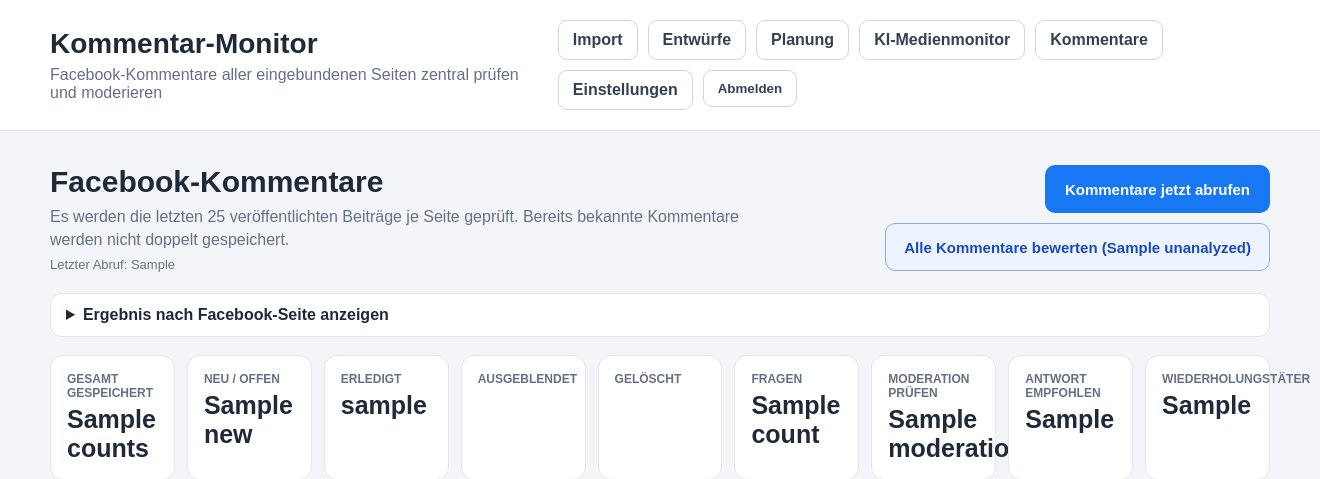
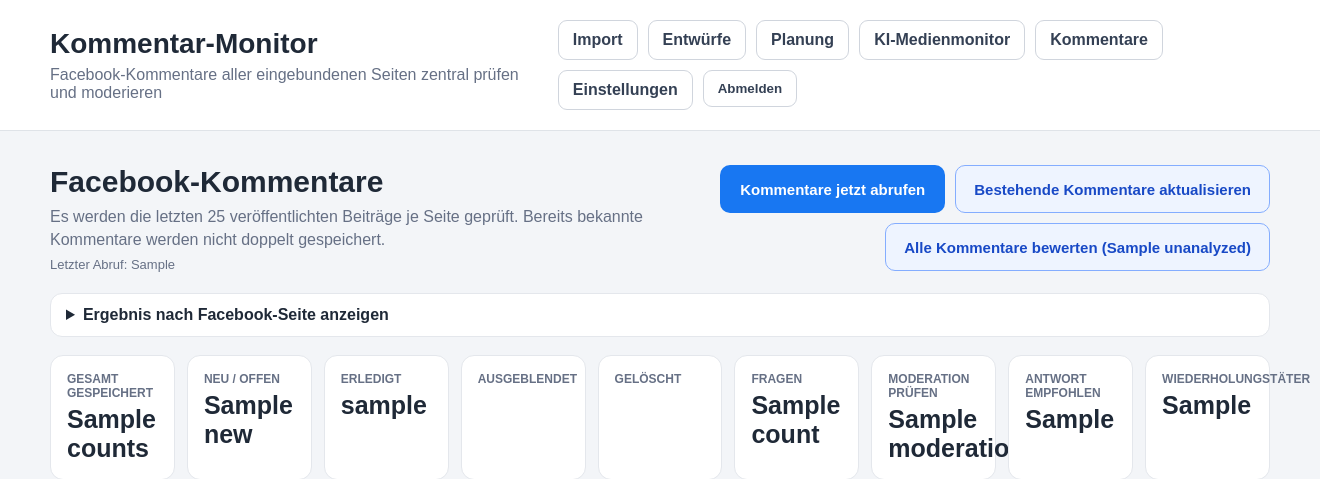
Before and after one commit to fb-bezirk-collab/facebook-seitenassistent, a FastAPI app: template templates/comments.html in a window 1320 px wide. Shown: the top 479 px of the page. Run offline with FastAPI, Linux system fonts and the light colour scheme; the visitor is signed in with stand-in values (Sample User, id 1); the template is opened without the code that fills it: most values are stand-ins (such as "Sample title", 1, 10 or a date in 2020); grey boxes marked "Sample" are stand-in pictures.

Commit message:
Add files via upload

```diff
--- a/templates/comments.html
+++ b/templates/comments.html
@@ -47,7 +47,12 @@
             <p>Es werden die letzten 25 veröffentlichten Beiträge je Seite geprüft. Bereits bekannte Kommentare werden nicht doppelt gespeichert.</p>
             {% if last_fetch_display %}<p style="margin-top:5px;font-size:13px">Letzter Abruf: {{ last_fetch_display }}</p>{% endif %}
         </div>
-        <div class="top-actions"><form method="post" action="{{ url_for('kommentare_abrufen') }}"><button class="primary" type="submit" {% if job_running %}disabled{% endif %}>{% if job_running %}Kommentare werden abgerufen …{% else %}Kommentare jetzt abrufen{% endif %}</button></form><form method="post" action="{{ url_for('kommentare_analysieren') }}"><button class="secondary" type="submit" {% if ai_job_running or counts.unanalyzed == 0 %}disabled{% endif %}>{% if ai_job_running %}KI analysiert …{% else %}Alle Kommentare bewerten ({{ counts.unanalyzed }}){% endif %}</button></form>{% if counts.ai_errors %}<form method="post" action="{{ url_for('kommentare_analysefehler_wiederholen') }}"><button class="secondary" type="submit" {% if ai_job_running %}disabled{% endif %}>Fehler erneut bewerten ({{ counts.ai_errors }})</button></form>{% endif %}</div>
+        <div class="top-actions">
+            <form method="post" action="{{ url_for('kommentare_abrufen') }}"><button class="primary" type="submit" {% if job_running or refresh_job_running %}disabled{% endif %}>{% if job_running %}Kommentare werden abgerufen …{% else %}Kommentare jetzt abrufen{% endif %}</button></form>
+            <form method="post" action="{{ url_for('kommentare_bestehende_aktualisieren') }}"><button class="secondary" type="submit" {% if job_running or refresh_job_running %}disabled{% endif %}>{% if refresh_job_running %}Bestehende werden aktualisiert …{% else %}Bestehende Kommentare aktualisieren{% endif %}</button></form>
+            <form method="post" action="{{ url_for('kommentare_analysieren') }}"><button class="secondary" type="submit" {% if ai_job_running or counts.unanalyzed == 0 %}disabled{% endif %}>{% if ai_job_running %}KI analysiert …{% else %}Alle Kommentare bewerten ({{ counts.unanalyzed }}){% endif %}</button></form>
+            {% if counts.ai_errors %}<form method="post" action="{{ url_for('kommentare_analysefehler_wiederholen') }}"><button class="secondary" type="submit" {% if ai_job_running %}disabled{% endif %}>Fehler erneut bewerten ({{ counts.ai_errors }})</button></form>{% endif %}
+        </div>
     </section>
 
     {% if job_running %}<div class="notice info"><strong>Kommentarabruf läuft.</strong> Alle eingebundenen Facebook-Seiten werden im Hintergrund geprüft. Diese Seite aktualisiert sich automatisch.</div>{% endif %}
@@ -58,12 +63,19 @@
     {% endif %}
     {% if ai_job_partial %}<div class="notice warning"><strong>KI-Bewertung abgeschlossen, aber nicht alles war erfolgreich.</strong> Verarbeitet: {{ ai_job.processed or 0 }} · Fehler: {{ ai_job.failed or 0 }} · noch offen: {{ ai_job.remaining or 0 }}.{% if ai_job.failures %}<details><summary>Fehler anzeigen</summary><ul class="failure-list">{% for f in ai_job.failures %}<li>{{ f.page }} · {{ f.comment_id }}: {{ f.reason }}</li>{% endfor %}</ul></details>{% endif %}</div>{% elif ai_job_success and not ai_job_running %}<div class="notice success"><strong>KI-Bewertung abgeschlossen.</strong> Verarbeitet: {{ ai_job.processed or 0 }} · noch offen: {{ ai_job.remaining or 0 }}.</div>{% endif %}
 
+    {% if refresh_job_running %}
+    {% set rtotal = refresh_job.total or 0 %}{% set rprocessed = refresh_job.processed or 0 %}{% set rpct = ((rprocessed * 100 / rtotal) if rtotal else 0) | round(0) | int %}
+    <div class="progress-wrap"><strong>Bestehende Kommentare werden aktualisiert …</strong><div style="margin:6px 0 10px;color:#667085">{{ rprocessed }} / {{ rtotal }} Kommentar(e) · {{ rpct }} %</div><div class="progress-bar"><div class="progress-fill" style="width:{{ rpct }}%"></div></div></div>
+    {% elif refresh_job_success %}
+    <div class="notice {% if refresh_job_partial %}warning{% else %}success{% endif %}"><strong>Aktualisierung bestehender Kommentare abgeschlossen.</strong> Geprüft: {{ refresh_job.processed or 0 }} · aktualisiert: {{ refresh_job.updated or 0 }} · neue Medieninfos: {{ refresh_job.media_found or 0 }} · neue Vorschaubilder: {{ refresh_job.preview_found or 0 }}{% if refresh_job.author_found %} · neue Autoren: {{ refresh_job.author_found }}{% endif %}{% if refresh_job.errors %} · Fehler: {{ refresh_job.errors }}{% endif %}.</div>
+    {% endif %}
+    {% if refresh_job_error %}<div class="notice error"><strong>Aktualisierung bestehender Kommentare fehlgeschlagen:</strong> {{ refresh_job.last_error }}</div>{% endif %}
     {% if job_success %}<div class="notice success"><strong>Kommentarabruf abgeschlossen.</strong> Neu: {{ job.new_count or 0 }} · geprüft: {{ job.seen_count or 0 }} Kommentar(e){% if job.error_count %} · {{ job.error_count }} Seite(n) mit Fehler{% endif %}.</div>{% endif %}
     {% if job_success and job.error_count and first_page_error %}<div class="notice error"><strong>Erster Facebook-Fehler:</strong> {{ first_page_error }}<br><span style="font-size:13px">Die vollständigen Fehler aller Seiten stehen direkt darunter.</span></div>{% endif %}
     {% if job_error %}<div class="notice error"><strong>Kommentarabruf fehlgeschlagen:</strong> {{ job.error }}</div>{% endif %}
     {% if ai_job_error %}<div class="notice error"><strong>KI-Bewertung fehlgeschlagen:</strong> {{ ai_job.error }}</div>{% endif %}
     {% if already_running %}<div class="notice warning">Ein Kommentarabruf läuft bereits.</div>{% endif %}
-    {% if action == 'hidden' %}<div class="notice success">Der Kommentar wurde auf Facebook ausgeblendet.</div>{% elif action == 'unhidden' %}<div class="notice success">Der Kommentar wurde wieder eingeblendet.</div>{% elif action == 'deleted' %}<div class="notice success">Der Kommentar wurde auf Facebook gelöscht.</div>{% elif action == 'handled' %}<div class="notice success">Der Kommentar wurde als erledigt markiert.</div>{% elif action == 'reopened' %}<div class="notice success">Der Kommentar wurde wieder geöffnet.</div>{% elif action == 'ai_started' %}<div class="notice info">Die KI-Bewertung aller offenen Kommentare wurde gestartet.</div>{% elif action == 'ai_errors_started' %}<div class="notice info">Die erneute Bewertung der KI-Fehler wurde gestartet.</div>{% elif action == 'reply_started' %}<div class="notice info">Der Antwortvorschlag wird erstellt.</div>{% endif %}
+    {% if action == 'hidden' %}<div class="notice success">Der Kommentar wurde auf Facebook ausgeblendet.</div>{% elif action == 'unhidden' %}<div class="notice success">Der Kommentar wurde wieder eingeblendet.</div>{% elif action == 'deleted' %}<div class="notice success">Der Kommentar wurde auf Facebook gelöscht.</div>{% elif action == 'handled' %}<div class="notice success">Der Kommentar wurde als erledigt markiert.</div>{% elif action == 'reopened' %}<div class="notice success">Der Kommentar wurde wieder geöffnet.</div>{% elif action == 'ai_started' %}<div class="notice info">Die KI-Bewertung aller offenen Kommentare wurde gestartet.</div>{% elif action == 'ai_errors_started' %}<div class="notice info">Die erneute Bewertung der KI-Fehler wurde gestartet.</div>{% elif action == 'reply_started' %}<div class="notice info">Der Antwortvorschlag wird erstellt.</div>{% elif action == 'refresh_started' %}<div class="notice info">Die Aktualisierung aller bereits gespeicherten Kommentare wurde gestartet.</div>{% endif %}
     {% if action_error %}<div class="notice error"><strong>Facebook-Aktion fehlgeschlagen:</strong> {{ action_error }}</div>{% endif %}
 
     {% if job.pages %}
@@ -153,6 +165,7 @@
                         {{ c.attachment_diagnostic }}
                     </details>
                     {% endif %}
+                    {% if c.media_refresh_error %}<div style="margin-top:7px;font-size:12px;color:#b42318"><strong>Aktualisierungsfehler:</strong> {{ c.media_refresh_error }}</div>{% endif %}
                 </div>
                 {% endif %}
                 <p class="message">{{ c.message or ('[Sticker/Medienkommentar – Meta liefert keine Vorschau]' if c.attachment_type == 'sticker_or_media' else ('[Kommentar nur mit ' ~ c.attachment_label ~ ']' if c.attachment_label else '[Kommentar ohne Textinhalt]')) }}</p>
@@ -227,7 +240,7 @@
     }));
     apply();
     document.querySelectorAll('[data-copy-target]').forEach(btn=>btn.addEventListener('click',async()=>{const el=document.getElementById(btn.dataset.copyTarget);if(!el)return;try{await navigator.clipboard.writeText(el.textContent||'');const old=btn.textContent;btn.textContent='Kopiert';setTimeout(()=>btn.textContent=old,1200);}catch(e){}}));
-    {% if job_running or ai_job_running or any_reply_running %}setTimeout(()=>window.location.reload(),5000);{% endif %}
+    {% if job_running or refresh_job_running or ai_job_running or any_reply_running %}setTimeout(()=>window.location.reload(),5000);{% endif %}
 })();
 </script>
 </body>
```
